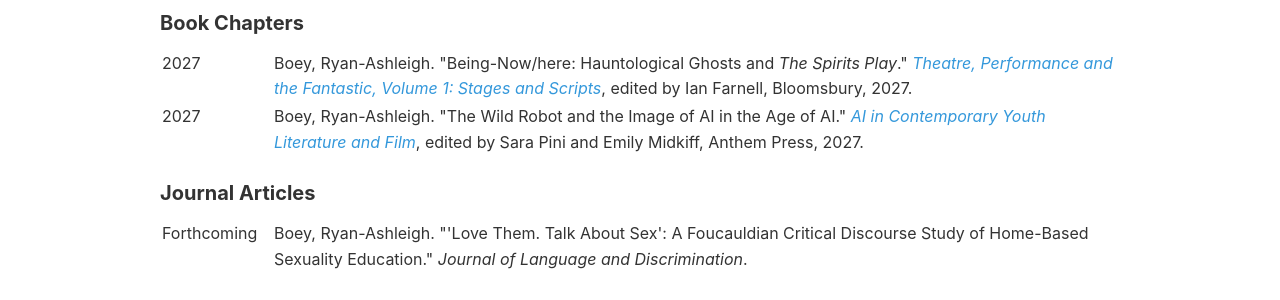
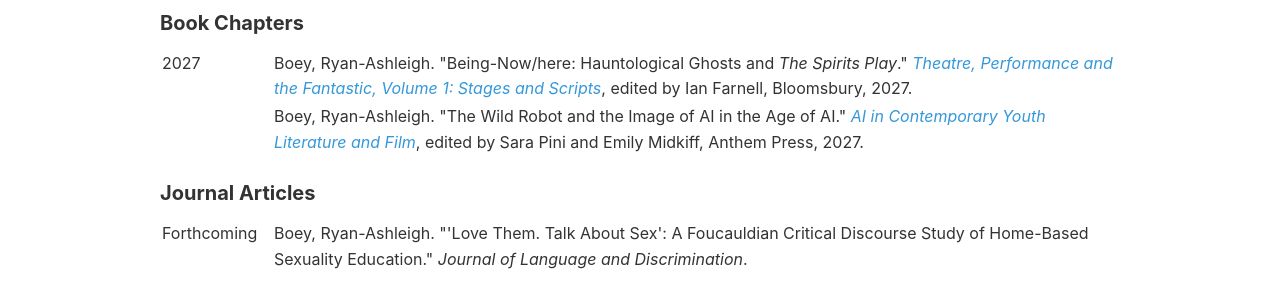
Before and after one commit to r-boey/r-boey.github.io, a Jekyll site: the page built from publications/index.md, in a window 1280 px wide. Shown: the part 207-507 px from the top of the page. Built offline with Jekyll 4.4.1, drawn with Linux system fonts in a browser that asks for light colours.

Commit message:
Update index.md

```diff
--- a/publications/index.md
+++ b/publications/index.md
@@ -20,7 +20,7 @@ title: Selected Publications
   </tr>
 
   <tr>
-    <td valign="top">2027</td>
+    <td valign="top"></td>
     <td valign="top">
       Boey, Ryan-Ashleigh. "The Wild Robot and the Image of AI in the Age
       of AI."
```
